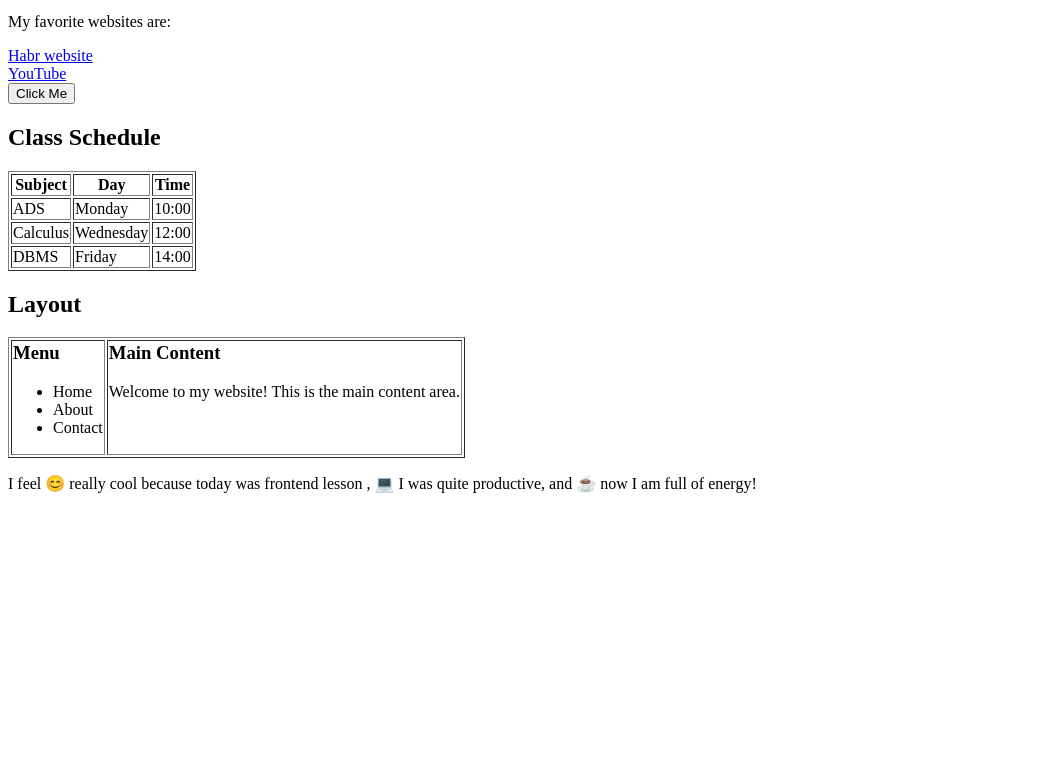
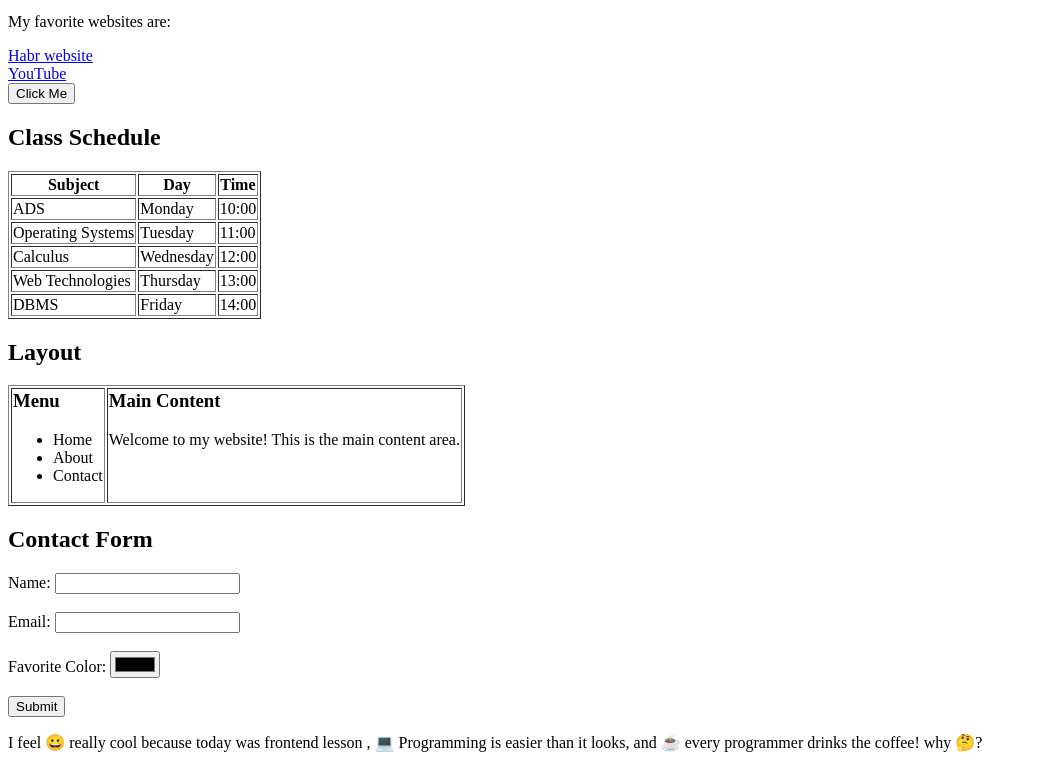
Before and after one commit to shaminabd/assignment1_web, a website: page index.html in a window 1280 px wide. Shown: the part 616-1384 px from the top of the page, without its empty margins (0-1037 px from the left). Before the commit the page ends 1125 px from the top, so only its background shows below. Drawn offline with Linux system fonts and the light colour scheme.

Commit message:
fix: added new changes

```diff
--- a/index.html
+++ b/index.html
@@ -42,9 +42,19 @@
             <td>10:00</td>
         </tr>
         <tr>
+            <td>Operating Systems</td>
+            <td>Tuesday</td>
+            <td>11:00</td>
+        </tr>
+        <tr>
             <td>Calculus</td>
             <td>Wednesday</td>
             <td>12:00</td>
+        </tr>
+        <tr>
+            <td>Web Technologies</td>
+            <td>Thursday</td>
+            <td>13:00</td>
         </tr>
         <tr>
             <td>DBMS</td>
@@ -69,6 +79,20 @@
             </td>
         </tr>
     </table>
-    <p>I feel &#128522; really cool because today was frontend lesson , &#128187; I was quite productive, and &#9749; now I am full  of energy!</p>    </body>
+    <h2>Contact Form</h2>
+    <form>
+        <label for="name">Name:</label>
+        <input type="text" id="name" name="name"><br><br>
+
+        <label for="email">Email:</label>
+        <input type="email" id="email" name="email"><br><br>
+
+        <label for="color">Favorite Color:</label>
+        <input type="color" id="color" name="color"><br><br>
+
+        <input type="submit" value="Submit">
+    </form>
+    <p>I feel &#128512; really cool because today was frontend lesson , &#128187; Programming is easier than it looks, and &#9749; every programmer drinks the coffee! why &#129300?
+    </p>    </body>
     </html>
 </DOCTYPE>
```
